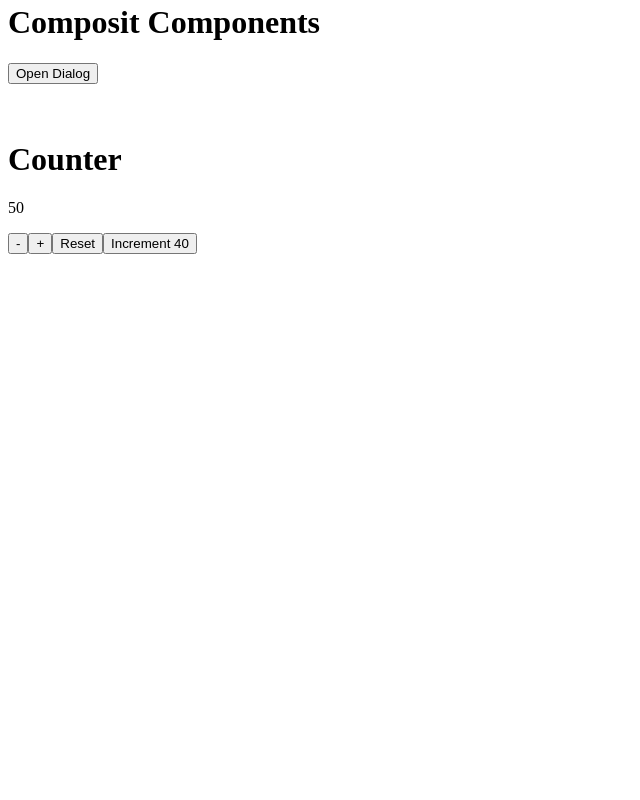
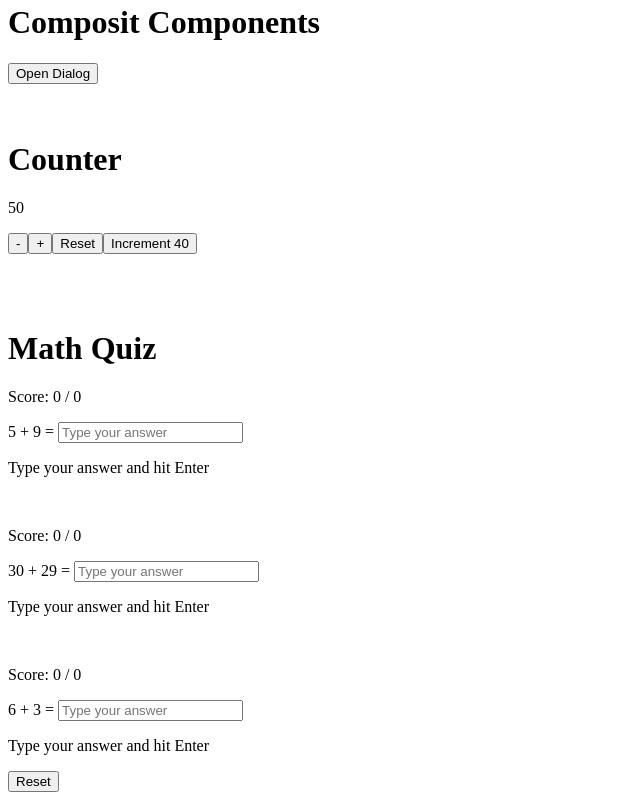
Before and after one commit to emretantu/mini-react-projects, a React (Vite) app: page / in a window 1280 px wide. Shown: the part 349-1149 px from the top of the page, without its empty margins (0-640 px from the left). Before the commit the page ends 800 px from the top, so only its background shows below. Built offline with nearby package versions, Linux system fonts and the light colour scheme.

Commit message:
Implement MathQuiz component

```diff
--- a/src/App.jsx
+++ b/src/App.jsx
@@ -3,6 +3,7 @@ import './App.css'
 import Greeting from './components/Greeting'
 import Dialog from './components/Dialog'
 import Counter from './components/Counter';
+import MathQuiz from './components/MathQuiz';
 
 function App() {
 
@@ -27,6 +28,14 @@ function App() {
       <br /><br /><br />
       <h1>Counter</h1>
       <Counter />
+
+      <br /><br /><br />
+      <h1>Math Quiz</h1>
+      <MathQuiz min={1} max={10} questionCount={10}/>
+      <br />
+      <MathQuiz min={20} max={30} questionCount={20}/>
+      <br />
+      <MathQuiz min={-15} max={15} />
     </>
   )
 
--- a/src/components/Counter.jsx
+++ b/src/components/Counter.jsx
@@ -42,7 +42,3 @@ const Counter = () => {
 }
 
 export default Counter
-
-// strict mode
-// useState
-// useState: using callback function in set function, difference
--- /dev/null
+++ b/src/components/MathQuiz.jsx
@@ -0,0 +1,83 @@
+import { useState } from "react"
+
+const MSG_NOTR = "Type your answer and hit Enter";
+const MSG_TRUE = "✅ True!";
+const MSG_FALSE = "❌ False! Again...";
+
+const createRandomNumber = (min, max) => {
+  let result = Math.random() * (max - min + 1) + min;
+  result = Math.floor(result);
+  return result;
+}
+
+const MathQuiz = ({ min, max, questionCount }) => {
+
+  const [nthQuestion, setNthQuestion] = useState(0);
+  const [score, setScore] = useState(0);
+  const [firstNumber, setFirstNumber] = useState(createRandomNumber(min, max));
+  const [secondNumber, setSecondNumber] = useState(createRandomNumber(min, max));
+  const [answer, setAnswer] = useState("");
+  const [message, setMessage] = useState(MSG_NOTR);
+
+  const createNewQuestion = () => {
+    setFirstNumber(createRandomNumber(min, max));
+    setSecondNumber(createRandomNumber(min, max));
+    setAnswer("");
+  }
+
+  const handleSubmit = () => {
+    if(answer === "") {
+      return;
+    }
+    if (answer == firstNumber + secondNumber) {
+      setMessage(MSG_TRUE);
+      setScore(prev => prev + 1);
+    } else {
+      setMessage(MSG_FALSE);
+    }
+    // setTimeout(() => setMessage(MSG_NOTR), 2000);
+    createNewQuestion();
+    setNthQuestion(prev => prev + 1);
+  }
+
+  return (
+    <div>
+      <p>Score: {score} / {nthQuestion}</p>
+      {
+        nthQuestion < questionCount || !questionCount
+        ? <>
+          <label for="answer">{firstNumber} + {secondNumber} = </label>
+          <input
+            id="answer"
+            type="number"
+            placeholder="Type your answer"
+            value={answer}
+            onChange={e => setAnswer(e.target.value)}
+            onKeyDown={e => {
+              setMessage(MSG_NOTR);
+              if (e.key === "Enter") {
+                handleSubmit(e);
+              }
+            }}
+          />
+          <p>{message}</p>
+        </>
+        : <p>You're Done!</p>
+      }
+      {
+        !questionCount || nthQuestion >= questionCount
+        ? <button onClick={() => {
+            setNthQuestion(0);
+            setScore(0);
+            createNewQuestion();
+            setMessage(MSG_NOTR);
+          }}>
+            Reset
+          </button>
+        : ""
+      }
+    </div>
+  )
+}
+
+export default MathQuiz
```
